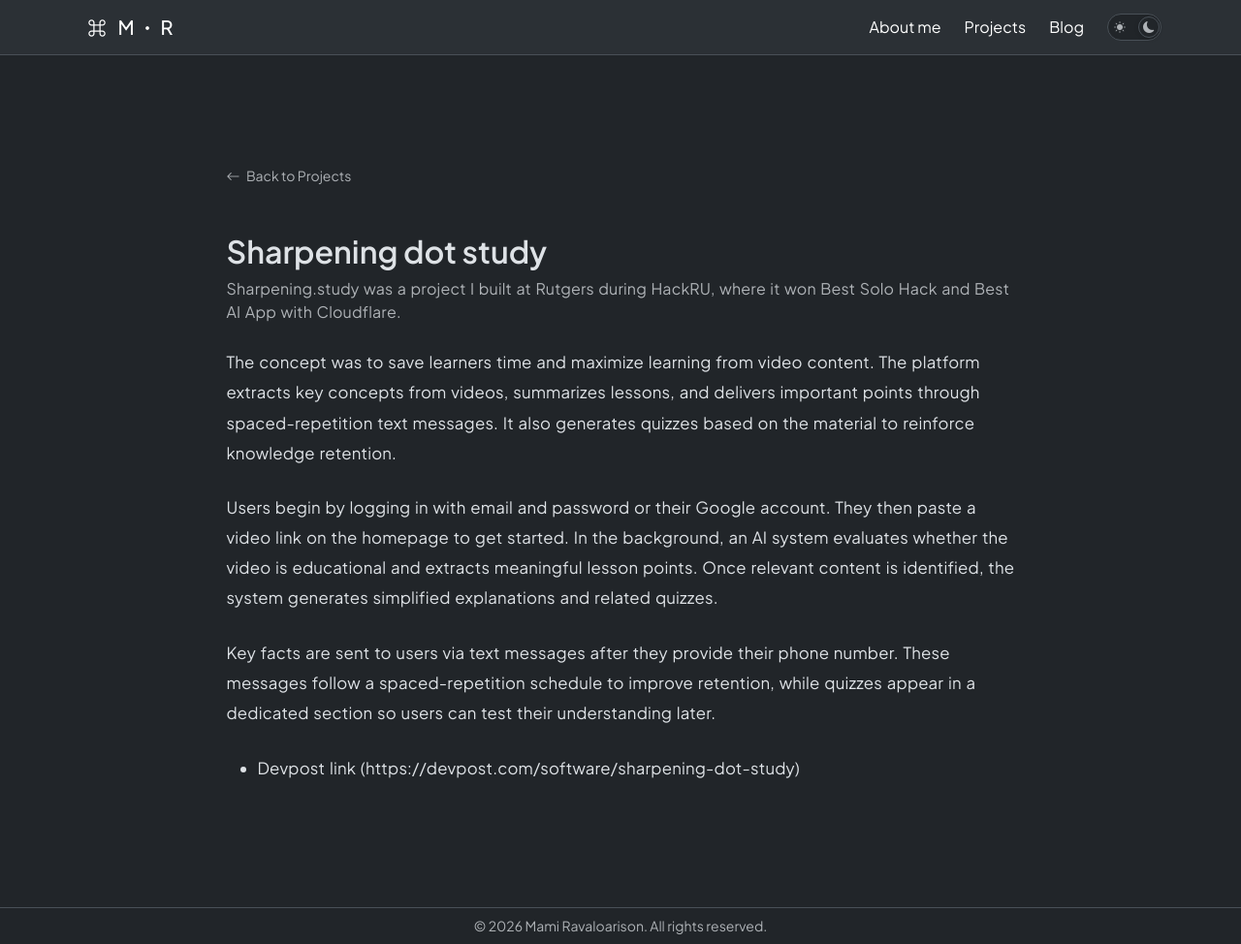
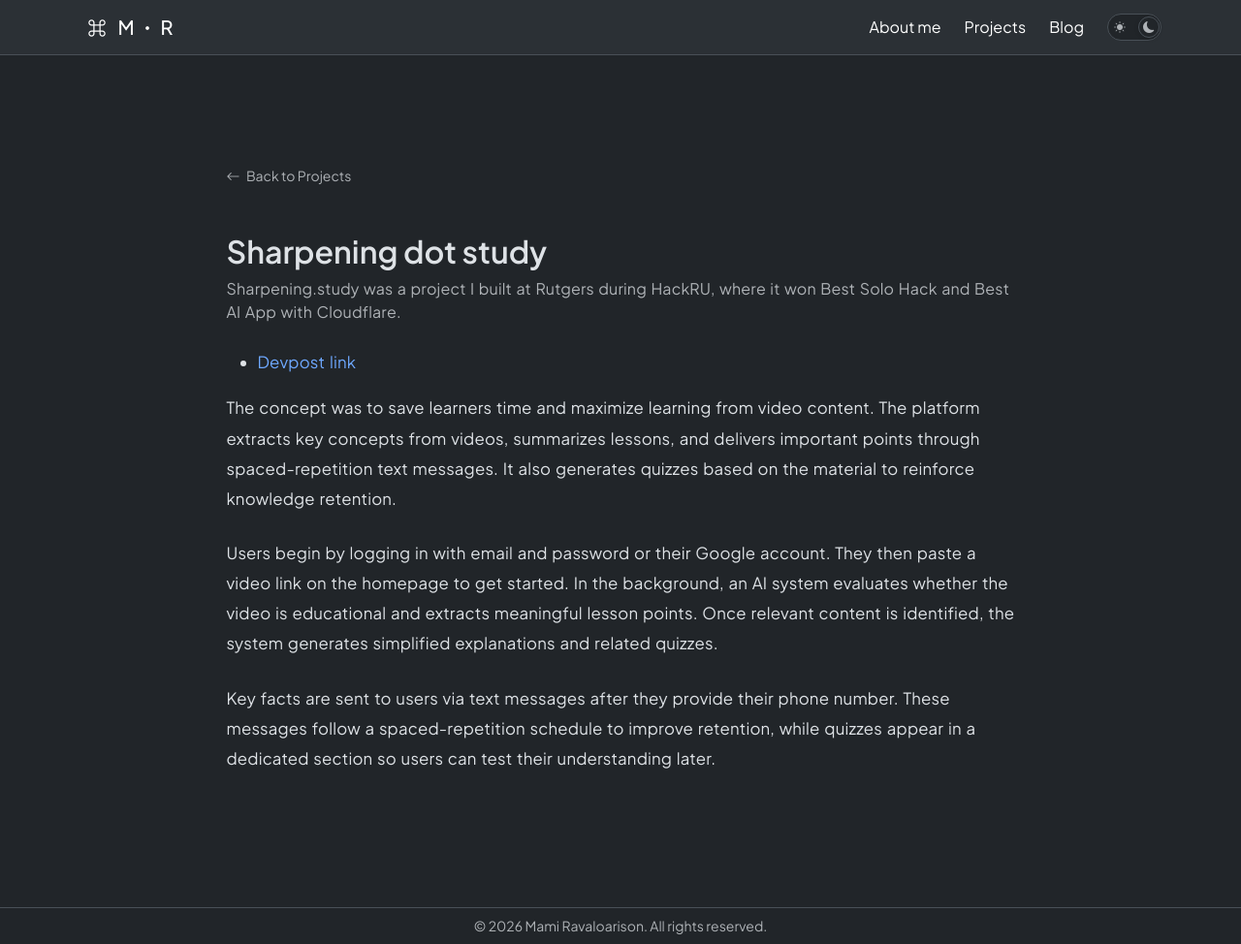
Before and after one commit to mravaloarison/portfolio, a Jekyll site: the page built from _projects/SharpeningDotStudy.md, in a window 1280 px wide and 974 px high. Shown: the whole window at 97% size. Built offline with Jekyll 4.4.1, drawn with Linux system fonts in a browser that asks for light colours.

Commit message:
Sharpening dot study link added

```diff
--- a/_projects/SharpeningDotStudy.md
+++ b/_projects/SharpeningDotStudy.md
@@ -15,10 +15,10 @@ tech: [auth0, cloudflare, twilio, video-to-transcript, workers-ai]
 image: /assets/images/SharpeningDotStudy.png
 ---
 
+-   [Devpost link](https://devpost.com/software/sharpening-dot-study)
+
 The concept was to save learners time and maximize learning from video content. The platform extracts key concepts from videos, summarizes lessons, and delivers important points through spaced-repetition text messages. It also generates quizzes based on the material to reinforce knowledge retention.
 
 Users begin by logging in with email and password or their Google account. They then paste a video link on the homepage to get started. In the background, an AI system evaluates whether the video is educational and extracts meaningful lesson points. Once relevant content is identified, the system generates simplified explanations and related quizzes.
 
 Key facts are sent to users via text messages after they provide their phone number. These messages follow a spaced-repetition schedule to improve retention, while quizzes appear in a dedicated section so users can test their understanding later.
-
--   Devpost link (https://devpost.com/software/sharpening-dot-study)
```
